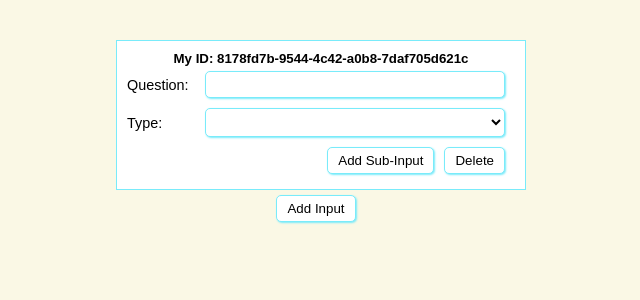
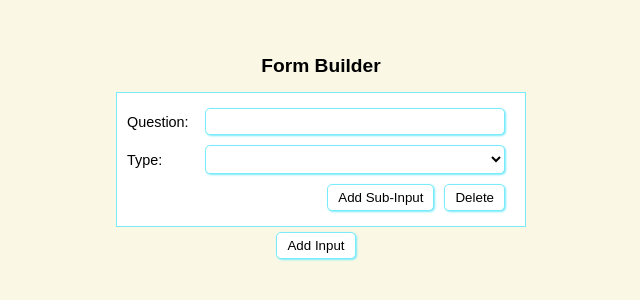
Before and after one commit to szymon-konieczny/form-builder, a React (Create React App) app: page / in a window 1280 px wide. Both pictures are taken after a click on the button "Add Input". Shown: the top 300 px of the page, without its empty margins (319-959 px from the left). Built offline with nearby package versions, Linux system fonts and the light colour scheme.

Commit message:
Delete input fix

```diff
--- a/src/components/Form/index.js
+++ b/src/components/Form/index.js
@@ -9,13 +9,12 @@ export default class Form extends React.Component {
 
     return (
       <form className="form-wrapper" >
-
-        { form && form.length > 0
+        <h3 className="form-header">Form Builder</h3>
+        {
+          form && form.length > 0
           ? printInputs(form, inputTypes)
-
           : <h4 className="form-header">Enjoy creating your form!</h4>
         }
-
         <button className="btn" onClick={ this.props.addInput }>Add Input</button>
       </form>
     );
--- a/src/components/Input/index.js
+++ b/src/components/Input/index.js
@@ -24,7 +24,6 @@ export default class Input extends React.Component {
     e.preventDefault();
     const id = e.target.dataset.id;
     const form = this.props.form;
-    console.log('Input Component: ', form);
     this.props.handleDelete(form, id);
   };
 
@@ -34,13 +33,11 @@ export default class Input extends React.Component {
 
     return (
       <div className="input-data">
-        { this.props.parentId && (
+        { parentId && (
           <div>
             <h4>This is sub-input</h4>
-            <h5>Parent ID: { parentId && parentId }</h5>
           </div>
         ) }
-        <h5>My ID: { id } </h5>
         <label htmlFor="question" className="input-label">Question:
           <input type="text" name="question"
             defaultValue={ question }
@@ -83,6 +80,7 @@ export default class Input extends React.Component {
 };
 
 Input.propTypes = {
+  form: PropTypes.arrayOf(PropTypes.object),
   id: PropTypes.string,
   question: PropTypes.string,
   types: PropTypes.arrayOf(PropTypes.object),
```
